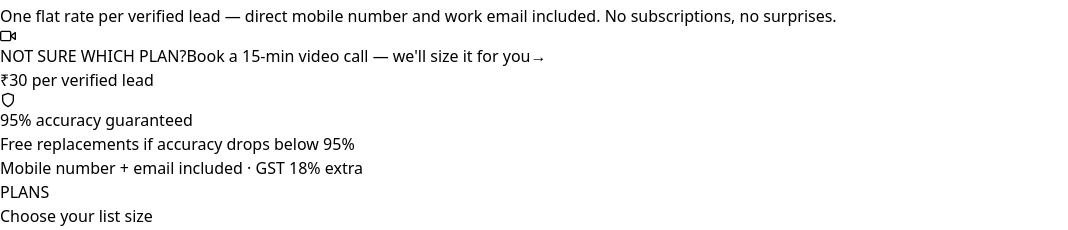
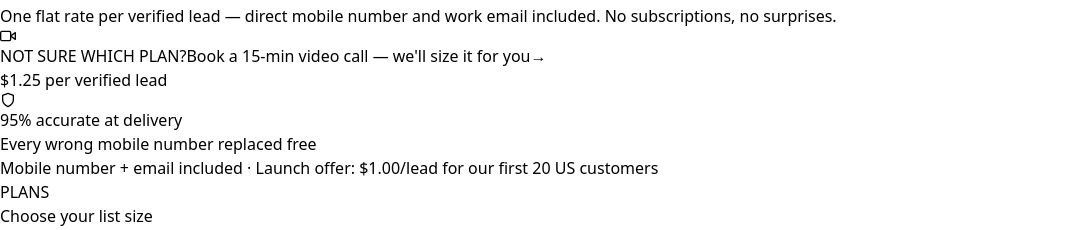
Before and after one commit to shivar531/Vitalhawks, a React (Vite) app in the folder project/: page /Pricing in a window 1280 px wide. Shown: the part 440-670 px from the top of the page, without its empty margins (0-1068 px from the left). Built offline with nearby package versions, Linux system fonts and the light colour scheme.

Commit message:
Add files via upload
New one

```diff
--- a/project/src/Component/Pricing.jsx
+++ b/project/src/Component/Pricing.jsx
@@ -11,7 +11,7 @@ export default function Pricing() {
   useSeo({
     title: "Pricing | Verified B2B Contact Data | VitalHawks",
     description:
-      "Simple pricing for verified B2B contact data — one flat rate per verified lead, direct mobile and work email included. 95% accuracy guaranteed.",
+      "Simple pricing for verified B2B contact data — $1.25 per verified lead, direct mobile and work email included. 95% accurate at delivery, every wrong mobile number replaced free.",
     path: "/Pricing",
   });
 
@@ -20,12 +20,12 @@ export default function Pricing() {
 
   const faqs = [
     {
-      q: "What is the 95% accuracy guarantee?",
-      a: "We guarantee that at least 95% of the mobile numbers and emails in your list will be accurate and reachable. If more than 5% is incorrect, we replace them free — no questions asked."
+      q: "What is your accuracy guarantee?",
+      a: "Your list is 95% accurate at delivery. On top of that, every wrong mobile number is replaced free — no questions asked. Free replacement applies to mobile numbers."
     },
     {
       q: "How do I claim a replacement?",
-      a: "Simply flag the inaccurate contacts and send them back. We verify and replace them within 24–48 hours."
+      a: "Simply flag the wrong mobile numbers and send them back. We verify and replace them within 24–48 hours."
     },
     {
       q: "What's included in every lead?",
@@ -40,8 +40,8 @@ export default function Pricing() {
       a: "Yes — you define your exact target and we build the list accordingly."
     },
     {
-      q: "Are prices inclusive of GST?",
-      a: "No — 18% GST is added at checkout. Full breakdown is shown upfront."
+      q: "What is the launch offer?",
+      a: "Our first 20 US customers get 20% off any plan — $1.00 per lead instead of $1.25 on the Starter plan. All prices are in USD with no taxes added."
     }
   ];
 
@@ -149,7 +149,7 @@ export default function Pricing() {
 
       <h3 className="text-4xl font-semibold">
 
-        ₹30{" "}
+        $1.25{" "}
 
         <span className="text-sm text-gray-400 font-normal">
 
@@ -175,13 +175,13 @@ export default function Pricing() {
 
         <p className="text-emerald-400 font-medium">
 
-          95% accuracy guaranteed
+          95% accurate at delivery
 
         </p>
 
         <p className="text-xs text-gray-400">
 
-          Free replacements if accuracy drops below 95%
+          Every wrong mobile number replaced free
 
         </p>
 
@@ -195,7 +195,7 @@ export default function Pricing() {
 
   <p className="text-xs text-gray-500">
 
-    Mobile number + email included · GST 18% extra
+    Mobile number + email included · Launch offer: $1.00/lead for our first 20 US customers
 
   </p>
 
@@ -221,11 +221,11 @@ export default function Pricing() {
           </p>
 
           <h2 className="text-2xl sm:text-3xl md:text-5xl font-light mb-4">
-            95% accuracy — or we fix it.
+            95% accurate. Every wrong mobile replaced free.
           </h2>
 
           <p className="text-gray-400 text-base max-w-lg">
-            If more than 5% of your data is incorrect, we replace it — no delays.
+            Your list is 95% accurate at delivery. Find a wrong mobile number? We replace it — every single one.
           </p>
         </div>
 
```
